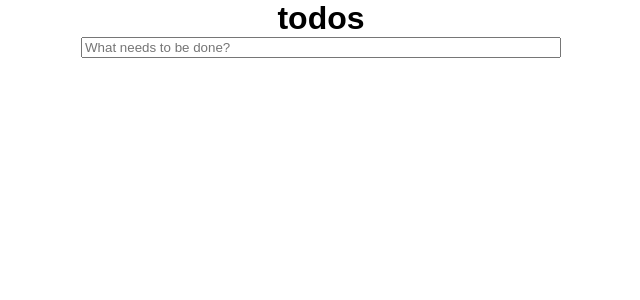
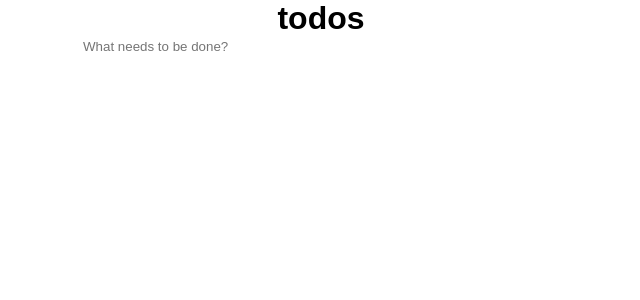
Before and after one commit to ccouzens/golang-todo-webapp, a Preact app in the folder vite_version/todo-mvc-ssr/: page / in a window 1280 px wide. Shown: the top 300 px of the page, without its empty margins (319-959 px from the left). Built offline with nearby package versions, Linux system fonts and the light colour scheme.

Commit message:
Make inputs look less like a form

```diff
--- a/vite_version/todo-mvc-ssr/src/app.tsx
+++ b/vite_version/todo-mvc-ssr/src/app.tsx
@@ -40,8 +40,7 @@ const TodosInputs: FunctionComponent<{
 
 export const App: FunctionComponent<{
 	todos: Todo[];
-}> = ({ todos }) => {
-	return (
+}> = ({ todos }) => (
 	<>
 		<h1>todos</h1>
 		<form method="get">
@@ -49,8 +48,7 @@ export const App: FunctionComponent<{
 			<TodoIsCompletedInput value={false} />
 			<TodoTextInput type="text" placeholder="What needs to be done?" />
 		</form>
-			{todos.map((todo) => {
-				return (
+		{todos.map((todo) => (
 			<div
 				class={`todo ${todo.isCompleted ? "isCompleted" : "isNotCompleted"}`}
 			>
@@ -59,9 +57,7 @@ export const App: FunctionComponent<{
 						todos={todos}
 						isCompletedProps={(innerTodo) => ({
 							value:
-										innerTodo === todo
-											? !todo.isCompleted
-											: innerTodo.isCompleted,
+								innerTodo === todo ? !todo.isCompleted : innerTodo.isCompleted,
 						})}
 					/>
 					<input type="submit" value={todo.isCompleted ? "☑" : "☐"} />
@@ -81,8 +77,6 @@ export const App: FunctionComponent<{
 					<input type="submit" value="❌" />
 				</form>
 			</div>
-				);
-			})}
+		))}
 	</>
 );
-};
--- a/vite_version/todo-mvc-ssr/src/index.css
+++ b/vite_version/todo-mvc-ssr/src/index.css
@@ -1,4 +1,5 @@
-:root {
+:root,
+input {
 	font-family: sans-serif;
 }
 
@@ -12,6 +13,12 @@ h1 {
 	width: max-content;
 }
 
+input {
+	appearance: none;
+	border: none;
+	background: none;
+}
+
 input[type="text"] {
 	width: 100%;
 	box-sizing: border-box;
```
Lines whose indentation alone changed are shown as unchanged.
